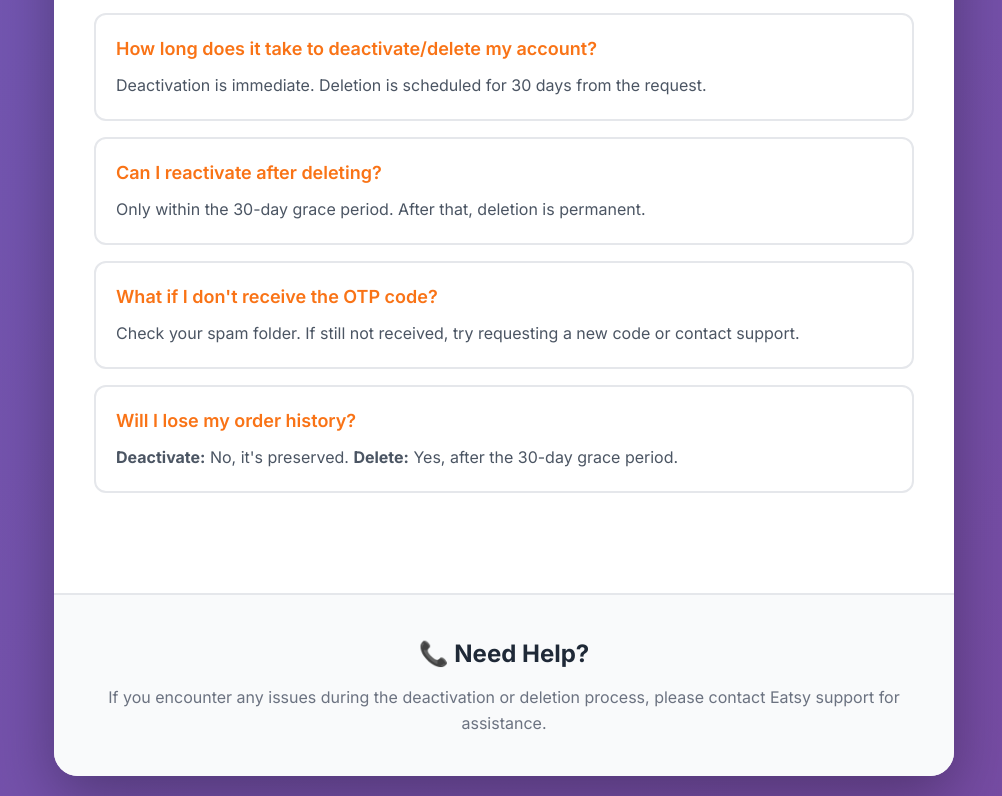
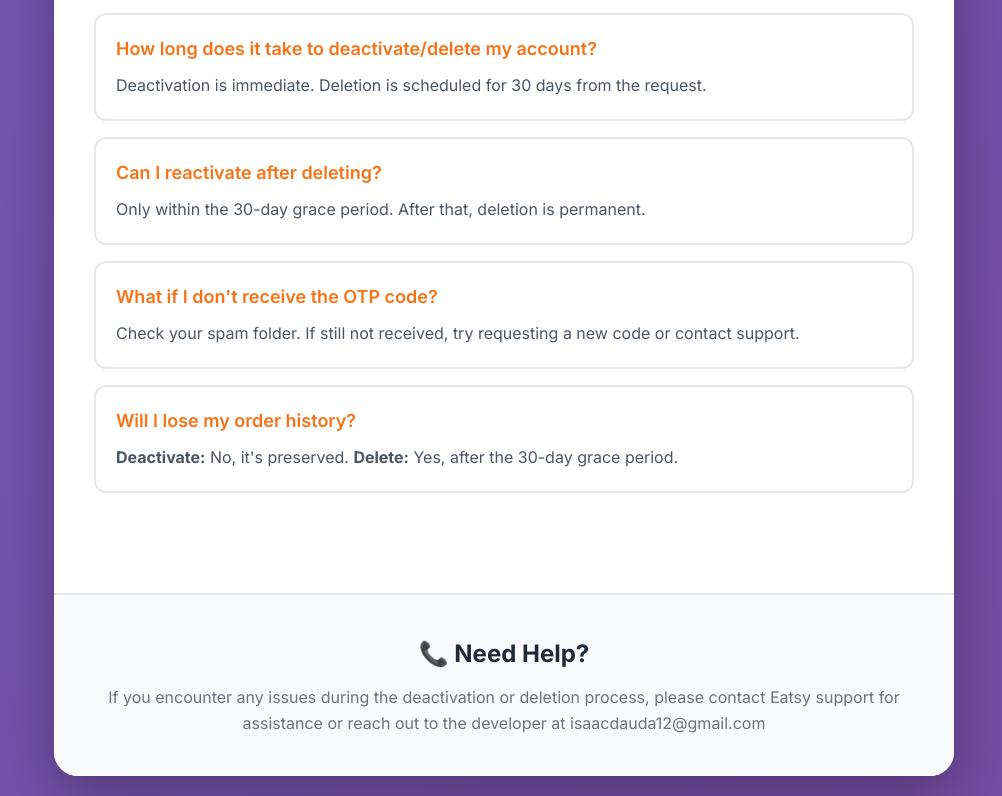
Before and after one commit to Bundot/DeleteAccountInstructions, a plain HTML site: page index.html in a window 1280 px wide. Shown: the part 7529-8325 px from the top of the page, without its empty margins (136-1138 px from the left). Drawn offline with Linux system fonts and the light colour scheme.

Commit message:
new commit

```diff
--- a/index.html
+++ b/index.html
@@ -747,7 +747,7 @@
         <!-- Footer -->
         <div class="footer">
             <h3>📞 Need Help?</h3>
-            <p>If you encounter any issues during the deactivation or deletion process, please contact Eatsy support for assistance.</p>
+            <p>If you encounter any issues during the deactivation or deletion process, please contact Eatsy support for assistance or reach out to the developer at isaacdauda12@gmail.com</p>
         </div>
     </div>
 </body>
```
